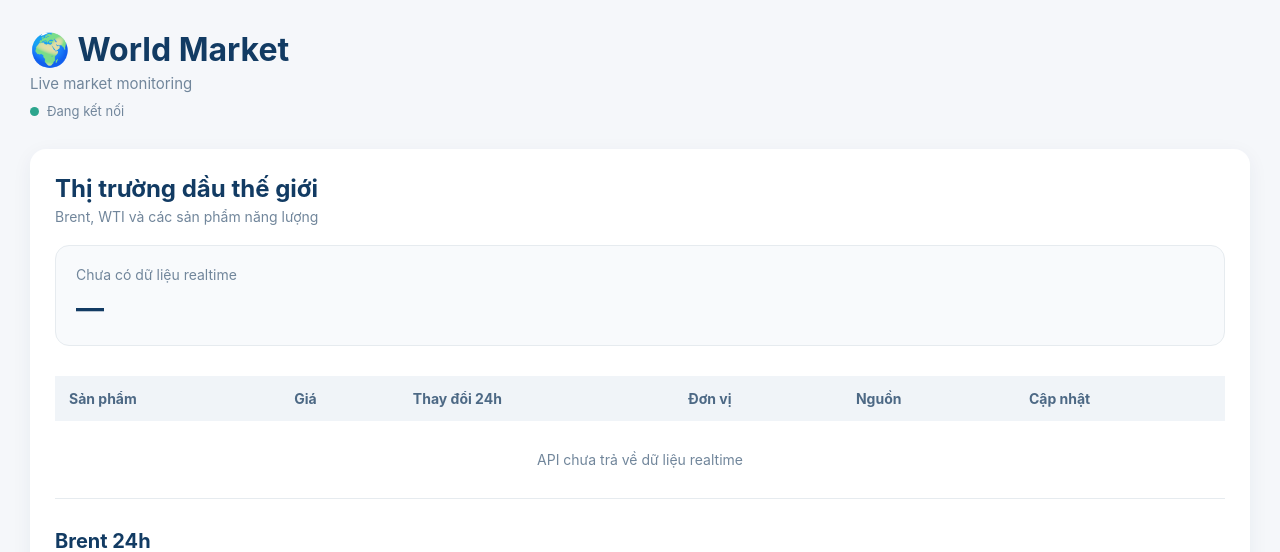
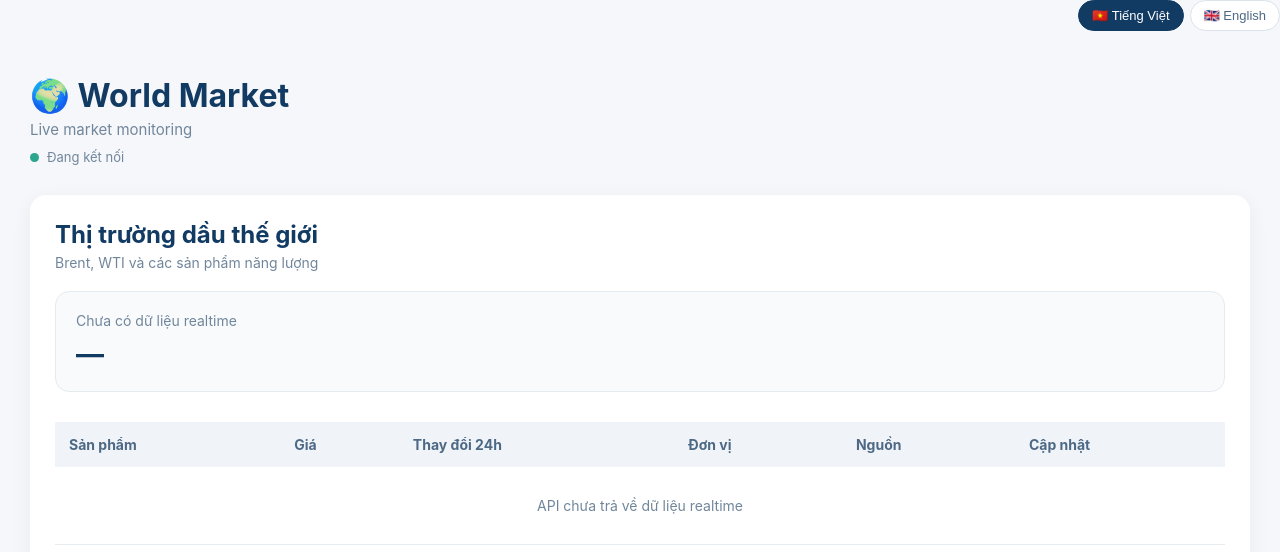
Before and after one commit to anminhhuy9172004-commits/baitap-anminhhuy, a FastAPI app: page / in a window 1280 px wide. Shown: the top 552 px of the page. Run offline with FastAPI, Linux system fonts and the light colour scheme; data that the repository does not hold is empty.

Commit message:
feat: add Vietnamese English language switcher

```diff
--- a/templates/index.html
+++ b/templates/index.html
@@ -421,9 +421,42 @@ td{
 
 }
 </style>
+<style>
+.language-switcher{
+    display:flex;
+    justify-content:flex-end;
+    gap:6px;
+    margin-bottom:15px
+}
+
+.language-btn{
+    border:1px solid #dbe3ea;
+    background:#fff;
+    color:#4d6985;
+    border-radius:20px;
+    padding:7px 13px;
+    cursor:pointer;
+    font-size:13px
+}
+
+.language-btn:hover,
+.language-btn.active{
+    background:#123b63;
+    color:#fff;
+    border-color:#123b63
+}
+</style>
 </head>
 
-<body>
+<body><div class="language-switcher">
+    <button id="lang-vi" class="language-btn active" onclick="setLanguage('vi')">
+        🇻🇳 Tiếng Việt
+    </button>
+    <button id="lang-en" class="language-btn" onclick="setLanguage('en')">
+        🇬🇧 English
+    </button>
+</div>
+
 
 <div class="container">
 
@@ -3945,5 +3978,87 @@ setInterval(
 })();
 </script>
 
+<script>
+const LANGUAGE_TEXT = {
+    en: {
+        "Đang kết nối":"Connecting",
+        "Đã kết nối":"Connected",
+        "Thị trường dầu thế giới":"World Oil Market",
+        "Brent, WTI và các sản phẩm năng lượng":"Brent, WTI and energy products",
+        "Sản phẩm":"Product",
+        "Giá":"Price",
+        "Thay đổi 24h":"24h Change",
+        "Đơn vị":"Unit",
+        "Nguồn":"Source",
+        "Cập nhật":"Updated",
+        "Đang tải dữ liệu...":"Loading data...",
+        "Thị trường vàng thế giới":"World Gold Market",
+        "Giá hiện tại":"Current Price",
+        "Giá vàng theo hàm lượng":"Gold Price by Purity",
+        "Giá xăng dầu Việt Nam":"Vietnam Fuel Prices",
+        "Giá bán lẻ Petrolimex":"Petrolimex Retail Prices",
+        "Vùng 1":"Region 1",
+        "Vùng 2":"Region 2",
+        "Tin tức":"News",
+        "Tất cả":"All",
+        "Xã hội":"Society",
+        "Chính trị":"Politics",
+        "Pháp luật":"Law",
+        "Giáo dục":"Education",
+        "Công nghệ":"Technology",
+        "Kinh doanh":"Business",
+        "Thể thao":"Sports",
+        "Thế giới":"World"
+    }
+};
+
+function setLanguage(lang){
+    localStorage.setItem("market_language", lang);
+    location.reload();
+}
+
+function applyLanguage(){
+    const lang = localStorage.getItem("market_language") || "vi";
+
+    if(lang !== "en"){
+        return;
+    }
+
+    const dictionary = LANGUAGE_TEXT.en;
+
+    const walker = document.createTreeWalker(
+        document.body,
+        NodeFilter.SHOW_TEXT
+    );
+
+    const nodes = [];
+
+    while(walker.nextNode()){
+        nodes.push(walker.currentNode);
+    }
+
+    nodes.forEach(node => {
+        const text = node.textContent.trim();
+
+        if(dictionary[text]){
+            node.textContent =
+                node.textContent.replace(
+                    text,
+                    dictionary[text]
+                );
+        }
+    });
+
+    document.documentElement.lang = "en";
+
+    document.getElementById("lang-vi")?.classList.remove("active");
+    document.getElementById("lang-en")?.classList.add("active");
+}
+
+document.addEventListener(
+    "DOMContentLoaded",
+    applyLanguage
+);
+</script>
 </body>
 </html>
```
